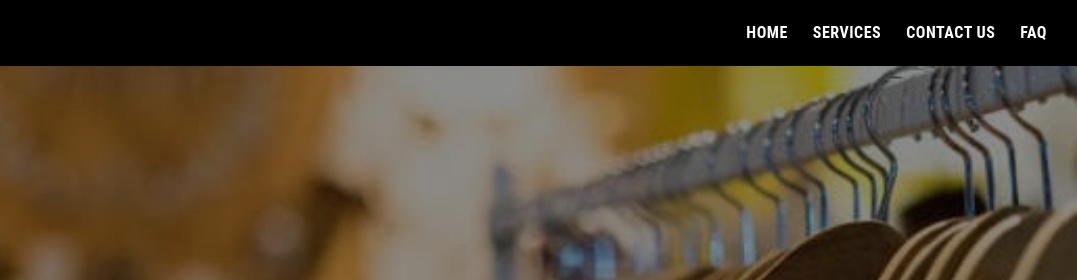
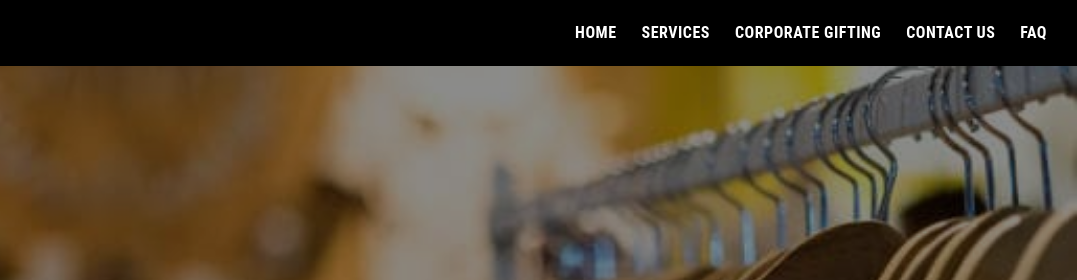
Before and after one commit to mis447/trancz-website, a plain HTML site: page index.html in a window 1280 px wide. Shown: the top 280 px of the page, 203-1280 px from the left. Drawn offline with Linux system fonts and the light colour scheme; a web font is replaced by a local one.

Commit message:
Fix HTML structure and update navigation links

```diff
--- a/index.html
+++ b/index.html
@@ -282,6 +282,7 @@
   <nav id="navbar">
   <a href="index.html">Home</a>
   <a href="services.html">Services</a>
+  <a href="corporategifting.html">Corporate Gifting</a>
   <a href="contact.html">Contact Us</a>
   <a href="faq.html">FAQ</a>
 </nav>
```
Lines whose indentation alone changed are shown as unchanged.
